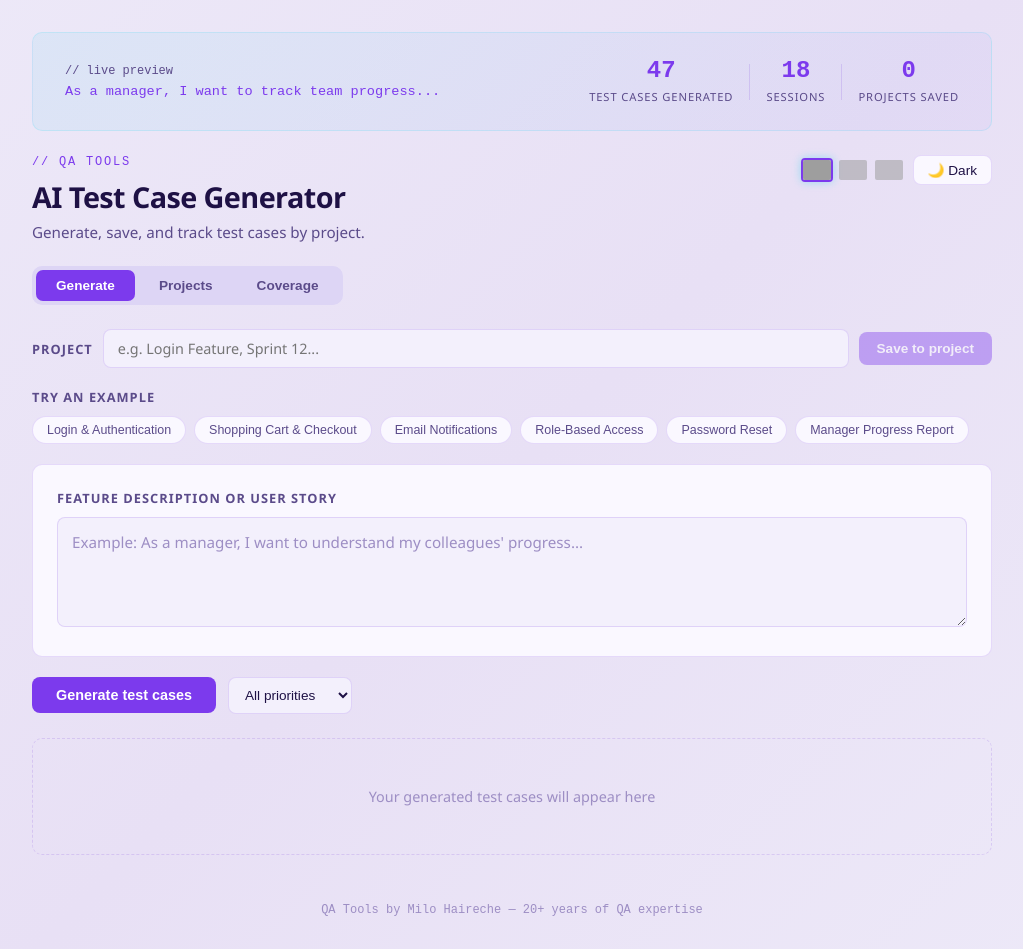
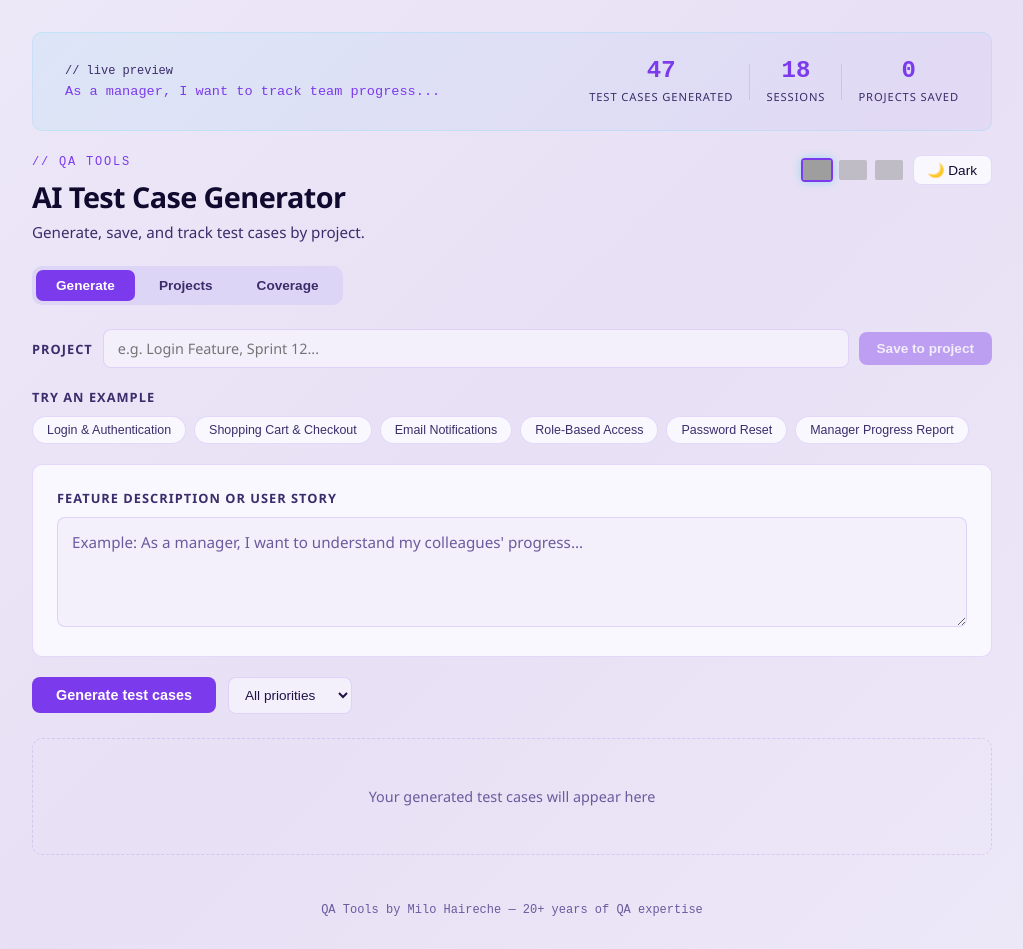
Before and after one commit to engmilo/qa-tool, a website: page index.html in a window 1280 px wide. Both pictures are taken after a click on the button "☀️ Light". Shown: the whole page, without its empty margins (128-1151 px from the left). Drawn offline with Linux system fonts and the light colour scheme; grey boxes are pictures that could not be loaded.

Commit message:
Improve light mode text contrast
Darken --text, --text-muted, --text-dim for better readability
against the pale purple background

Co-Authored-By: Claude Sonnet 4.6 <noreply@anthropic.com>

```diff
--- a/index.html
+++ b/index.html
@@ -83,7 +83,7 @@ select { background: var(--surface); border: 1px solid var(--border); color: var
 .examples-grid { display: flex; flex-wrap: wrap; gap: 8px; margin-bottom: 1.25rem; }
 .example-chip { font-size: 0.78rem; padding: 6px 14px; border-radius: 20px; border: 1px solid var(--border); background: var(--surface); color: var(--text-muted); cursor: pointer; transition: all 0.2s; white-space: nowrap; }
 .example-chip:hover { border-color: var(--cyan); color: var(--cyan); background: rgba(34,211,238,0.1); }
-body.light { --bg: #ede9f8; --surface: #faf8ff; --border: rgba(109,40,217,0.15); --border-hover: rgba(109,40,217,0.35); --text: #1e1145; --text-muted: #5b4b8a; --text-dim: #9d8ec4; --cyan: #7c3aed; --green: #059669; --amber: #d97706; --red: #dc2626; --purple: #7c3aed; }
+body.light { --bg: #ede9f8; --surface: #faf8ff; --border: rgba(109,40,217,0.15); --border-hover: rgba(109,40,217,0.35); --text: #0f0a2e; --text-muted: #3b2d6b; --text-dim: #6b5a9e; --cyan: #7c3aed; --green: #059669; --amber: #d97706; --red: #dc2626; --purple: #7c3aed; }
 body.light { background: linear-gradient(135deg, #ede9f8 0%, #e8e0f5 50%, #ede9f8 100%); }
 body.light .input-card, body.light .tc-card, body.light .project-card, body.light .stat { background: #faf8ff; }
 body.light .tabs { background: #ddd5f5; } body.light .tab.active { background: #7c3aed; color: #fff; }
```
